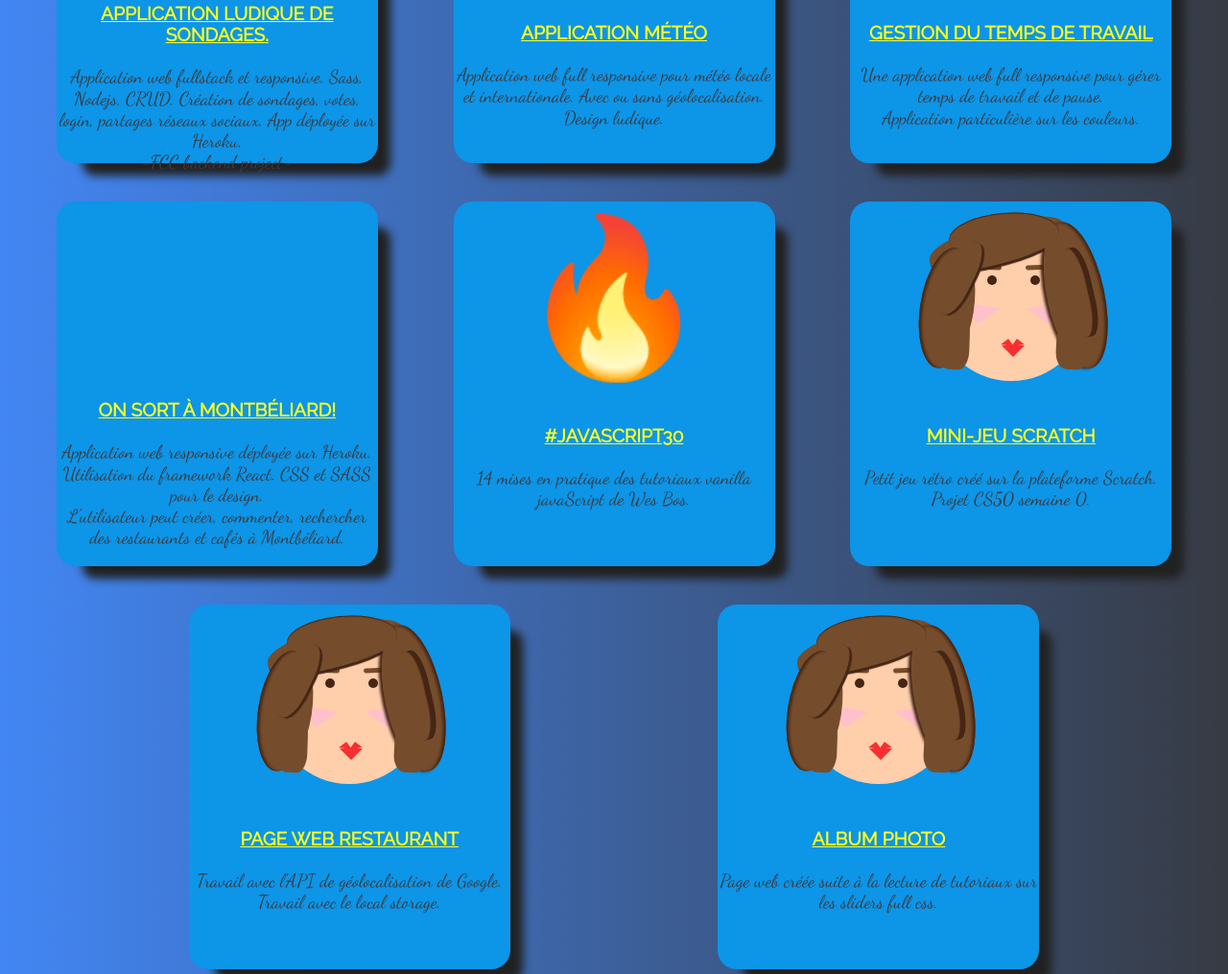
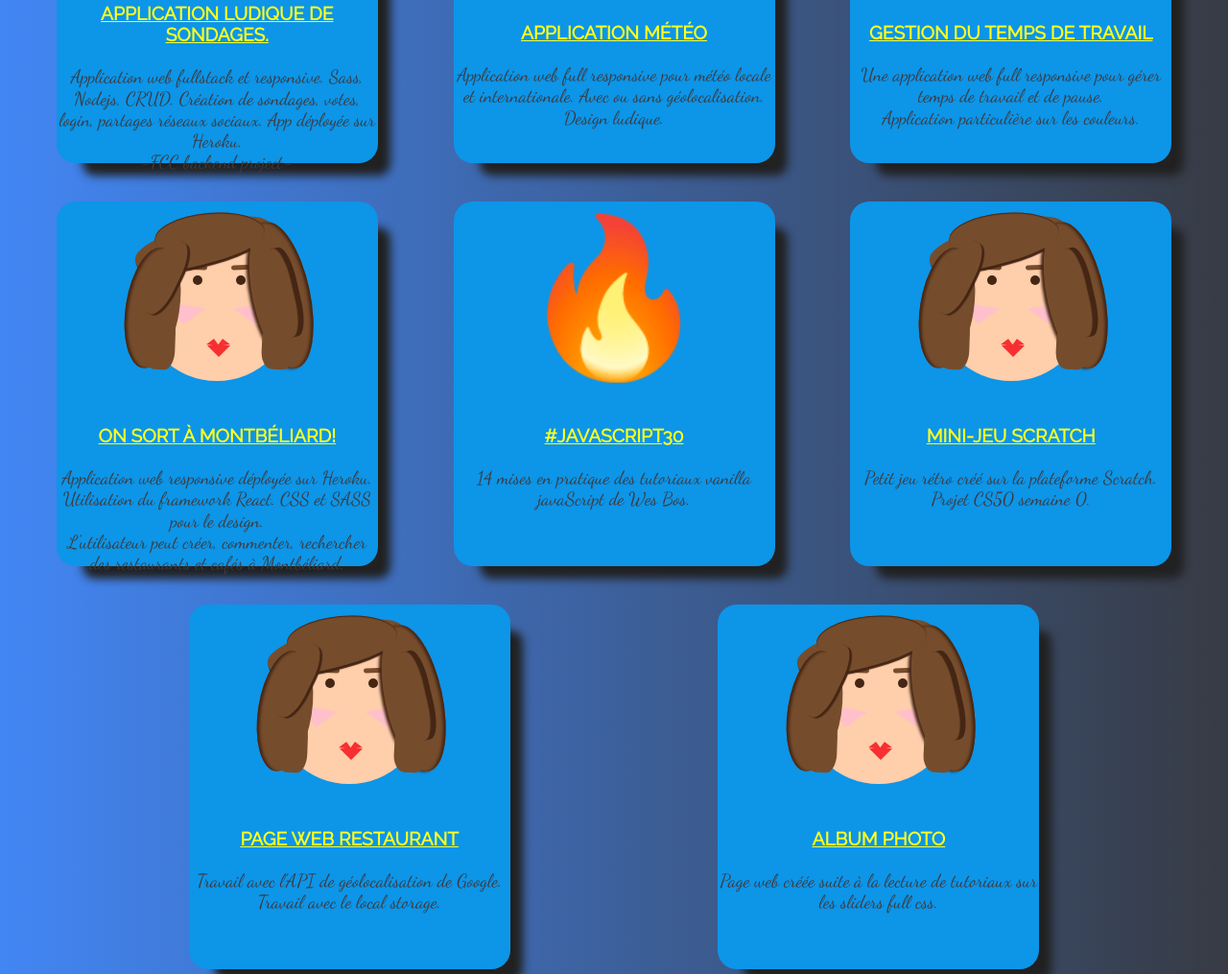
Before and after one commit to SidoFr/SidoFr.github.io, a website: page index.html in a window 1280 px wide. Shown: the part 2710-3725 px from the top of the page at 96% size. Drawn offline with Linux system fonts and the light colour scheme.

Commit message:
add icon

```diff
--- a/index.html
+++ b/index.html
@@ -361,8 +361,22 @@
 			</a>
 		</div>
 		<div class="box hover">
-				<div class="box__anim"></div>
-				<div class="box__icon"></div>
+			<div class="box__anim"><span class="box__anim__rainbow">❗</span></div>
+			<div class="box__icon">
+				<div class="head">
+					<div class="eye left-eye"></div>
+					<div class="eye right-eye"></div>
+					<div class="mouth">
+						<div></div>
+						<div></div>
+					</div>
+				</div>
+				<div class="hair">
+					<div></div>
+					<div></div>
+					<div></div>
+				</div>
+			</div>
 			<a href="https://on-sort-a-montbeliard.herokuapp.com" target="blank">
 				<p class="box__pitch">
 					<span class="box__pitch__title">On sort à Montbéliard!</span><br>
```
Also changed, not shown: public/english.html (+16 -2 lines). Lines whose indentation alone changed are shown as unchanged.
